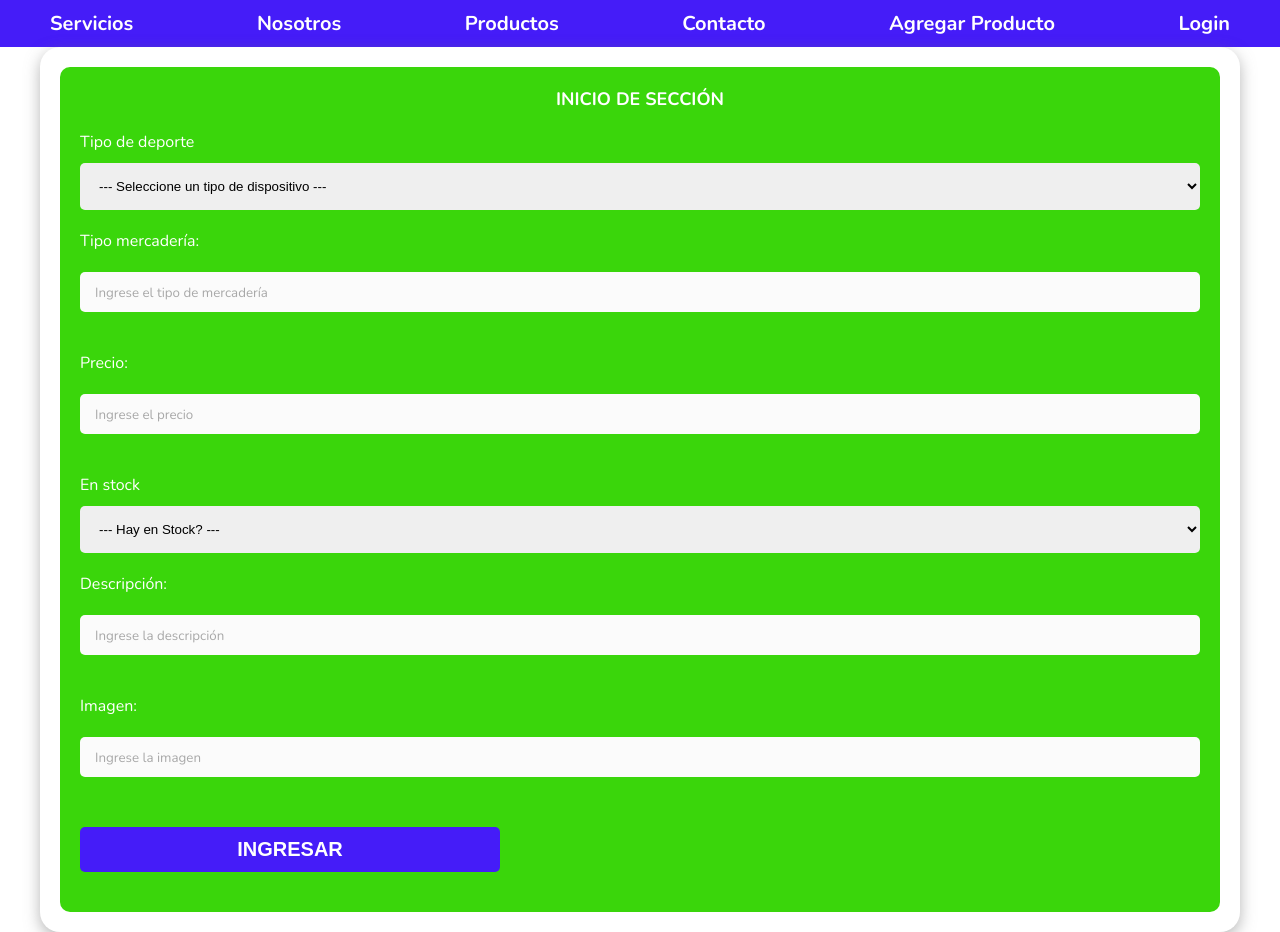
After one commit to Ftreminio17/WebPHP, a PHP site: page /php/productoN.php in a window 1280 px wide. The commit adds this page. Run offline with PHP 8.4, Linux system fonts and the light colour scheme.

Commit message:
Commit06_AgregarProducto
Agregue los scripts de productoN y productosP para agregar productos desde un formulario a la base de datos y que se vean en la pagina de productos.

```diff
--- a/ProyectoPHP/contacto.html
+++ b/ProyectoPHP/contacto.html
@@ -23,6 +23,7 @@
             <a href="nosotros.html">Nosotros</a>
             <a href="productos.html">Productos</a>
             <a href="contacto.html">Contacto</a>
+            <a href="php/productoN.php">Agregar Producto</a>
             <a href="login.html">Login</a>
         </nav>
     </div>
--- a/ProyectoPHP/index.html
+++ b/ProyectoPHP/index.html
@@ -20,6 +20,7 @@
             <a href="nosotros.html">Nosotros</a>
             <a href="productos.html">Productos</a>
             <a href="contacto.html">Contacto</a>
+            <a href="php/productoN.php">Agregar Producto</a>
             <a href="login.html">Login</a>
         </nav>
     </div>
--- a/ProyectoPHP/login.html
+++ b/ProyectoPHP/login.html
@@ -27,6 +27,8 @@
             <a href="nosotros.html">Nosotros</a>
             <a href="productos.html">Productos</a>
             <a href="contacto.html">Contacto</a>
+            <a href="php/productoN.php">Agregar Producto</a>
+            <a href="login.html">Login</a>
         </nav>
     </div>
 
--- a/ProyectoPHP/nosotros.html
+++ b/ProyectoPHP/nosotros.html
@@ -24,6 +24,7 @@
             <a href="nosotros.html">Nosotros</a>
             <a href="productos.html">Productos</a>
             <a href="contacto.html">Contacto</a>
+            <a href="php/productoN.php">Agregar Producto</a>
             <a href="login.html">Login</a>
         </nav>
     </div>
--- /dev/null
+++ b/ProyectoPHP/php/productoN.php
@@ -0,0 +1,88 @@
+<!DOCTYPE html>
+<html lang="es">
+
+<head>
+    <meta charset="UTF-8">
+    <meta http-equiv="X-UA-Compatible" content="IE=edge">
+    <meta name="viewport" content="width=device-width, initial-scale=1.0">
+    <link rel="preconnect" href="https://fonts.googleapis.com">
+    <link rel="preconnect" href="https://fonts.gstatic.com" crossorigin>
+    <link href="https://fonts.googleapis.com/css2?family=Nunito:wght@400;700&display=swap" rel="stylesheet">
+    <link rel="stylesheet" href="../style.css">
+    <title>ElectroComp - Login</title>
+    <?php
+        session_start();
+        if (isset($_SESSION["login"])) {
+            header("location: admin.php");
+            exit();
+        }
+    ?>
+</head>
+
+<body class="login">
+    <div class="nav_bg">
+        <nav class="nav_principal contenedor">
+            <a href="../index.html">Servicios</a>
+            <a href="../nosotros.html">Nosotros</a>
+            <a href="../productos.html">Productos</a>
+            <a href="../contacto.html">Contacto</a>
+            <a href="../php/productoN.php">Agregar Producto</a>
+            <a href="../login.html">Login</a>
+        </nav>
+    </div>
+    <section class="contenedor contenido">
+        <form class="form" action="../php/productosP.php" method="post">
+            <legend>Inicio de sección</legend>
+            <div>
+                <div class="form_campo">
+                    <label for="tipo_deporte">Tipo de deporte</label>
+                    <select class="form_text" name="tipo_deporte" id="tipo_deporte">
+                        <option value="0">--- Seleccione un tipo de dispositivo ---</option>
+                        <option value="1">Futbol</option>
+                        <option value="2">Tenis</option>
+                        <option value="3">Bascket</option>
+                        <option value="4">Natación</option>
+                    </select>
+                </div>
+
+                <div class="form_campo">
+                    <label for="nombre">Tipo mercadería:</label>
+                    <input id="nombre" name="nombre" class="form_text"
+                    placeholder="Ingrese el tipo de mercadería">
+                </div>
+
+                <div class="form_campo">
+                    <label for="precio">Precio:</label>
+                    <input id="precio" name="precio" class="form_text"
+                    placeholder="Ingrese el precio">
+                </div>
+
+                <div class="form_campo">
+                    <label for="stock">En stock</label>
+                    <select class="form_text" name="stock" id="stock">
+                        <option value="2">--- Hay en Stock? ---</option>
+                        <option value="1">Si</option>
+                        <option value="0">No</option>
+                    </select>
+                </div>
+
+                <div class="form_campo">
+                    <label for="desc">Descripción:</label>
+                    <input id="desc" name="desc" class="form_text" type="text"
+                    placeholder="Ingrese la descripción">
+                </div>
+
+                <div class="form_campo">
+                    <label for="img">Imagen:</label>
+                    <input id="img" name="img" class="form_text" type="text"
+                    placeholder="Ingrese la imagen">
+                </div>
+            </div>
+            <div>
+                <button class="boton enviar" type="submit">Ingresar</button>
+            </div>
+        </form>
+
+    </section>
+</body>
+</html>
--- a/ProyectoPHP/productos.html
+++ b/ProyectoPHP/productos.html
@@ -23,6 +23,7 @@
             <a href="nosotros.html">Nosotros</a>
             <a href="productos.html">Productos</a>
             <a href="contacto.html">Contacto</a>
+            <a href="php/productoN.php">Agregar Producto</a>
             <a href="login.html">Login</a>
         </nav>
     </div>
--- a/ProyectoPHP/style.css
+++ b/ProyectoPHP/style.css
@@ -27,6 +27,14 @@ body {
 .contenedor {
     width: 1200px;
     margin: auto;
+}
+
+.contenido {
+  background-color: var(--blanco);
+  padding: 20px;
+  margin-top: 20px;
+  border-radius: 20px;
+  box-shadow: 0px 5px 15px 0px rgba(112, 112, 112, 0.5);
 }
 
 .boton {
@@ -123,14 +131,6 @@ h3 {
 /* Fin Informacion */
 
 /* Servicios */
-
-.contenido {
-    background-color: var(--blanco);
-    padding: 20px;
-    margin-top: 20px;
-    border-radius: 20px;
-    box-shadow: 0px 5px 15px 0px rgba(112, 112, 112, 0.5);
-}
 
 .servicios {
     display: grid;
@@ -789,3 +789,11 @@ span{
   background-size: cover;
   background-position: center;
 }
+
+/* login */
+
+.login {
+  height: 100%;
+}
+
+/* Fin login */
```
Also changed, not shown: ProyectoPHP/class/Conexion.php (added, +15 -0 lines), ProyectoPHP/php/productosP.php (added, +76 -0 lines).
